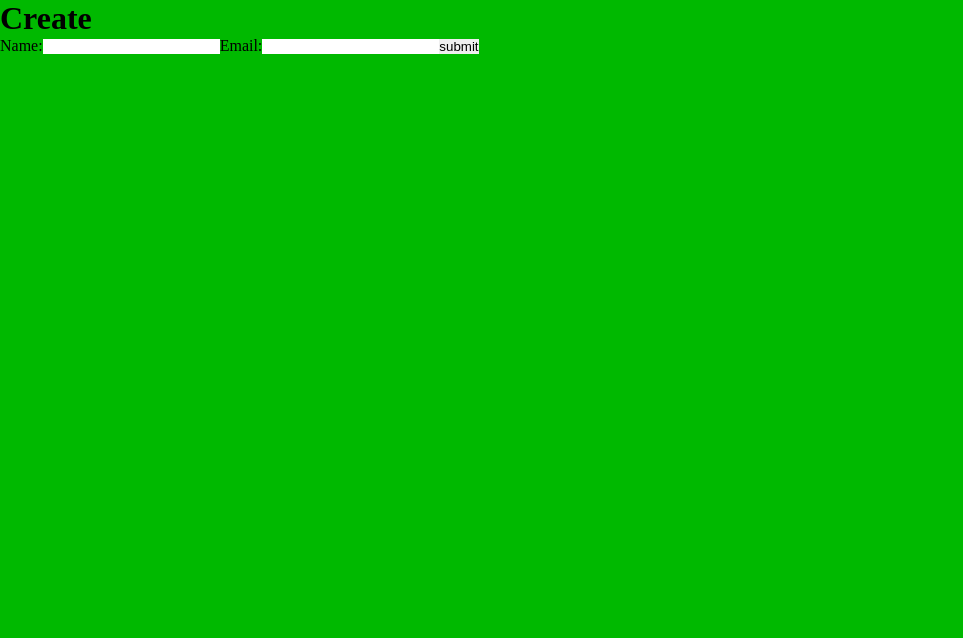
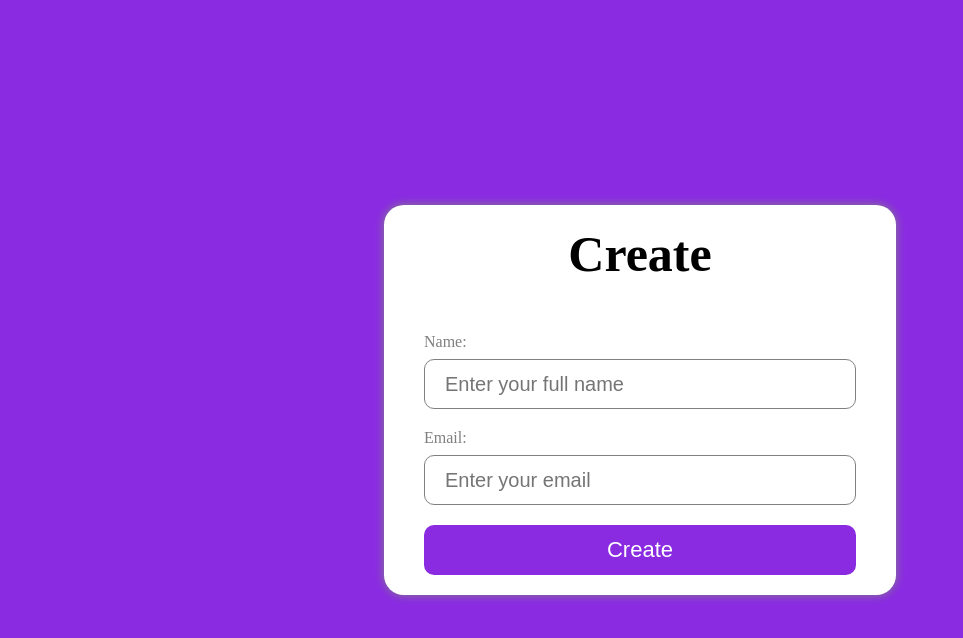
Before and after one commit to KiwiScreams/React-Crud-App, a React (Vite) app: page /create in a window 1280 px wide. Shown: the top 638 px of the page, without its empty margins (0-963 px from the left). Built offline with nearby package versions, Linux system fonts and the light colour scheme; the HTML template or start-up script is replaced by a standard one.

Commit message:
create page style

```diff
--- a/src/data/db.json
+++ b/src/data/db.json
@@ -31,6 +31,11 @@
       "id": "3b0f",
       "name": "",
       "email": ""
+    },
+    {
+      "id": "43f4",
+      "name": "first task",
+      "email": "yujhkjk@gmail.com"
     }
   ]
 }
--- a/src/pages/create/Create.css
+++ b/src/pages/create/Create.css
@@ -0,0 +1,55 @@
+.create-section
+{
+    background-color: blueviolet;
+    height: 100vh;
+    width: 100vw;
+    display: flex;
+    justify-content: center;
+    align-items: center;
+}
+.create-container
+{
+    width: 40%;
+    padding: 20px 40px;
+    border-radius: 20px;
+    box-shadow: 0 0 10px gray;
+    background-color: #fff;
+}
+.create-container h1
+{
+    font-size: 50px;
+    text-align: center;
+    margin-bottom: 50px;
+}
+.input-container
+{
+    margin-bottom: 20px;
+}
+.input-container label
+{
+    display: block;
+    margin-bottom: 8px;
+    color: gray;
+}
+.input-container input
+{
+    width: 100%;
+    border: 1px solid gray;
+    border-radius: 10px;
+    height: 50px;
+    padding-left: 20px;
+    font-size: 20px;
+}
+.create-container button
+{
+    width: 100%;
+    background-color: blueviolet;
+    color: #fff;
+    font-size: 22px;
+    border-radius: 10px;
+    height: 50px;
+}
+.create-container button:hover
+{
+    opacity: 0.8;
+}
--- a/src/pages/create/Create.jsx
+++ b/src/pages/create/Create.jsx
@@ -1,6 +1,7 @@
 import axios from "axios";
 import { useState } from "react";
 import { useNavigate } from "react-router-dom";
+import "./Create.css";
 const Create = () => {
   const [inputData, setInputData] = useState({
     name: "",
@@ -16,24 +17,36 @@ const Create = () => {
   };
   return (
     <>
+      <section className="create-section">
+        <div className="create-container">
           <h1>Create</h1>
           <form onSubmit={handleSubmit}>
+            <div className="input-container">
               <label htmlFor="name">Name:</label>
               <input
                 type="text"
                 name="name"
-          onChange={(e) => setInputData({ ...inputData, name: e.target.value })}
+                placeholder="Enter your full name"
+                onChange={(e) =>
+                  setInputData({ ...inputData, name: e.target.value })
+                }
               />
+            </div>
+            <div className="input-container">
               <label htmlFor="email">Email:</label>
               <input
                 type="email"
                 name="email"
+                placeholder="Enter your email"
                 onChange={(e) =>
                   setInputData({ ...inputData, email: e.target.value })
                 }
               />
-        <button>submit</button>
+            </div>
+            <button>Create</button>
           </form>
+        </div>
+      </section>
     </>
   );
 };
```
Lines whose indentation alone changed are shown as unchanged.
